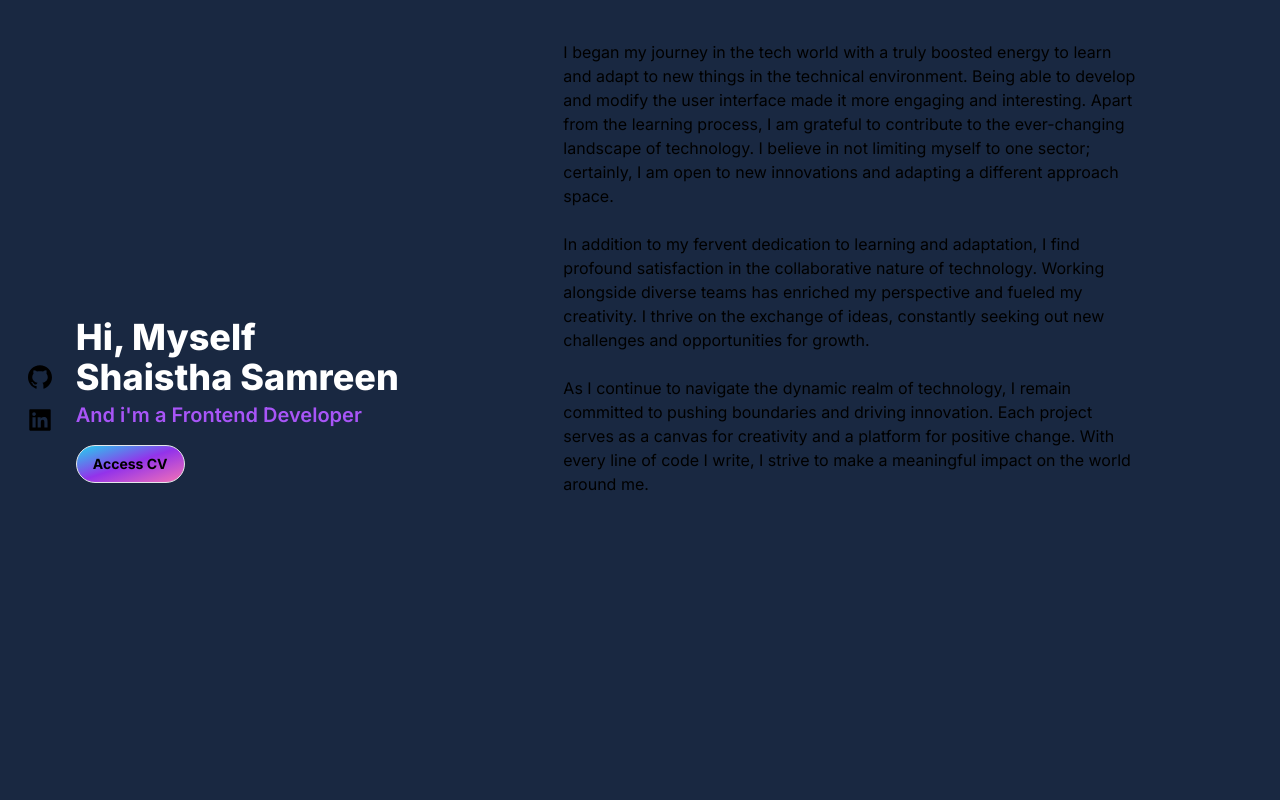
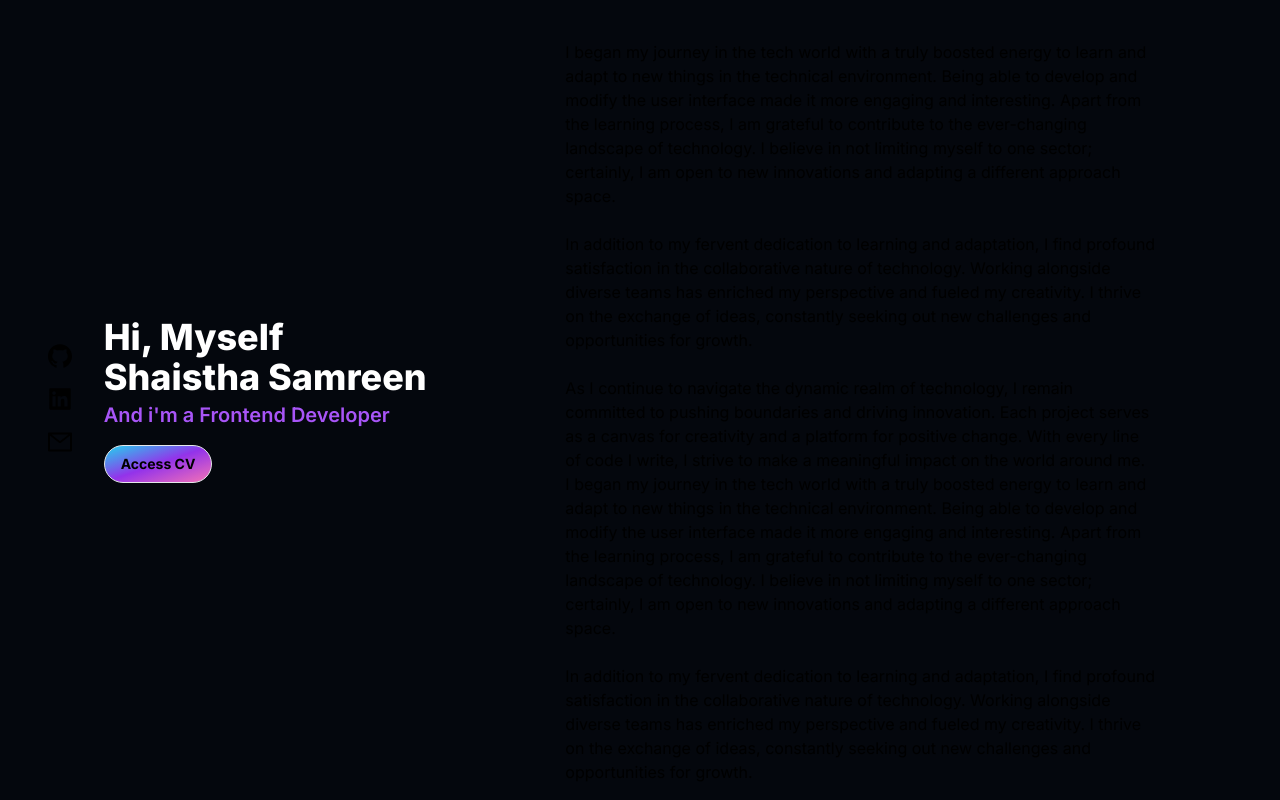
Before and after one commit to shaistha-samreen/shaisthasamreen.github.io, a Next.js app: page / in a window 1280 px wide. Built offline with nearby package versions, Linux system fonts and the light colour scheme.

Commit message:
completed working on the content div

```diff
--- a/app/component/content.jsx
+++ b/app/component/content.jsx
@@ -10,6 +10,27 @@ const Content = () => {
 
         As I continue to navigate the dynamic realm of technology, I remain committed to pushing boundaries and driving innovation. Each project serves as a canvas for creativity and a platform for positive change. With every line of code I write, I strive to make a meaningful impact on the world around me.
       </div>
+      <div className='lg:text-base sm:text-sm text-sm'>
+        I began my journey in the tech world with a truly boosted energy to learn and adapt to new things in the technical environment. Being able to develop and modify the user interface made it more engaging and interesting. Apart from the learning process, I am grateful to contribute to the ever-changing landscape of technology. I believe in not limiting myself to one sector; certainly, I am open to new innovations and adapting a different approach space. <br/><br/>
+
+                In addition to my fervent dedication to learning and adaptation, I find profound satisfaction in the collaborative nature of technology. Working alongside diverse teams has enriched my perspective and fueled my creativity. I thrive on the exchange of ideas, constantly seeking out new challenges and opportunities for growth. <br/><br/>
+
+        As I continue to navigate the dynamic realm of technology, I remain committed to pushing boundaries and driving innovation. Each project serves as a canvas for creativity and a platform for positive change. With every line of code I write, I strive to make a meaningful impact on the world around me.
+      </div>
+      <div className='lg:text-base sm:text-sm text-sm'>
+        I began my journey in the tech world with a truly boosted energy to learn and adapt to new things in the technical environment. Being able to develop and modify the user interface made it more engaging and interesting. Apart from the learning process, I am grateful to contribute to the ever-changing landscape of technology. I believe in not limiting myself to one sector; certainly, I am open to new innovations and adapting a different approach space. <br/><br/>
+
+                In addition to my fervent dedication to learning and adaptation, I find profound satisfaction in the collaborative nature of technology. Working alongside diverse teams has enriched my perspective and fueled my creativity. I thrive on the exchange of ideas, constantly seeking out new challenges and opportunities for growth. <br/><br/>
+
+        As I continue to navigate the dynamic realm of technology, I remain committed to pushing boundaries and driving innovation. Each project serves as a canvas for creativity and a platform for positive change. With every line of code I write, I strive to make a meaningful impact on the world around me.
+      </div>
+      <div className='lg:text-base sm:text-sm text-sm'>
+        I began my journey in the tech world with a truly boosted energy to learn and adapt to new things in the technical environment. Being able to develop and modify the user interface made it more engaging and interesting. Apart from the learning process, I am grateful to contribute to the ever-changing landscape of technology. I believe in not limiting myself to one sector; certainly, I am open to new innovations and adapting a different approach space. <br/><br/>
+
+                In addition to my fervent dedication to learning and adaptation, I find profound satisfaction in the collaborative nature of technology. Working alongside diverse teams has enriched my perspective and fueled my creativity. I thrive on the exchange of ideas, constantly seeking out new challenges and opportunities for growth. <br/><br/>
+
+        As I continue to navigate the dynamic realm of technology, I remain committed to pushing boundaries and driving innovation. Each project serves as a canvas for creativity and a platform for positive change. With every line of code I write, I strive to make a meaningful impact on the world around me.
+      </div>
     </div>
   );
 };
--- a/app/component/sider.jsx
+++ b/app/component/sider.jsx
@@ -1,6 +1,6 @@
 'use client'
 import React, { useRef } from 'react';
-import { GithubFilled, LinkedinFilled } from '@ant-design/icons';
+import { GithubFilled, LinkedinFilled, MailOutlined } from '@ant-design/icons';
 import Content from './content';
 
 const Sider = () => {
@@ -16,10 +16,10 @@ const Sider = () => {
   };
 
   return (
-    <div className="flex h-screen" onWheel={handleScroll}>
+    <div className="flex h-screen " onWheel={handleScroll}>
       {/* Sidebar */}
       <div className="w-2/6 h-screen fixed left-0 top-0 overflow-y-auto">
-        <div className='flex justify-center h-full items-center gap-6'>
+        <div className='flex justify-end h-full items-center gap-8'>
           <div className="space-y-4">
             <div>
               {/* Adjusting icon size based on screen size */}
@@ -30,6 +30,10 @@ const Sider = () => {
             <div>
               <a href=''>
                 <LinkedinFilled className="lg:text-2xl sm:text-lg text-xl" /> </a>
+            </div>
+            <div>
+              <a href=''>
+                <MailOutlined className="lg:text-2xl sm:text-lg text-xl" /> </a>
             </div>
           </div>
 
@@ -42,7 +46,7 @@ const Sider = () => {
         </div>
       </div>
       <div className="w-4/6 ml-auto p-4 overflow-y-auto" ref={contentRef} style={{ scrollbarWidth: 'none' }}>
-        <div className="h-screen mb-4 p-6 items-center flex flex-col overflow-y-auto">
+        <div className=" fixed h-screen mb-4 p-6 items-center flex flex-col overflow-y-auto">
           <Content />
         </div>
       </div>
--- a/app/page.js
+++ b/app/page.js
@@ -2,7 +2,7 @@ import Sider from "./component/sider";
 
 export default function Home() {
   return (
-<main style={{ backgroundColor: '#192841' }}>
+    <main style={{ backgroundColor: '#04070d' }}> {/* Deeper shade: #04070d */}
       <Sider />
     </main>
   );
```
